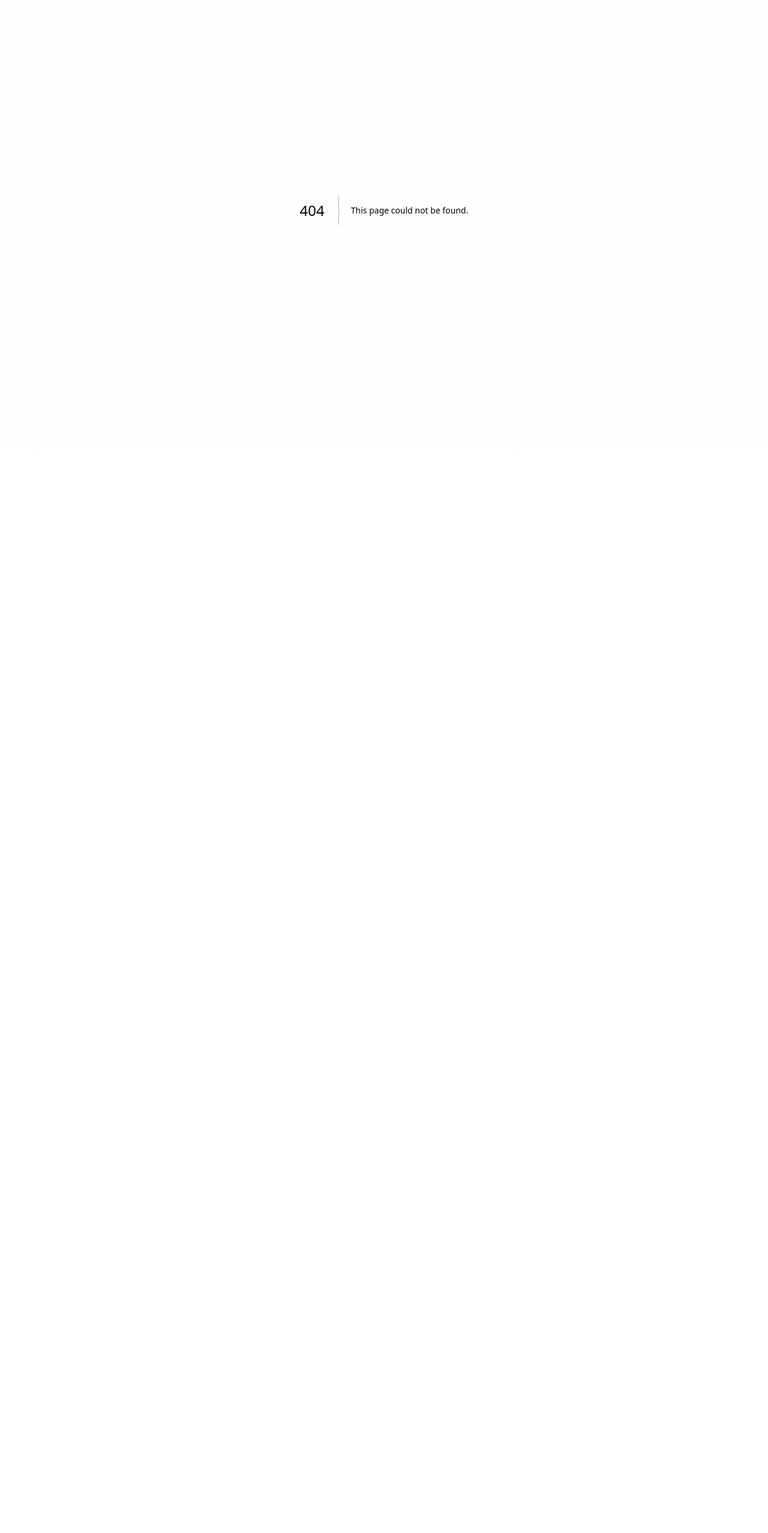
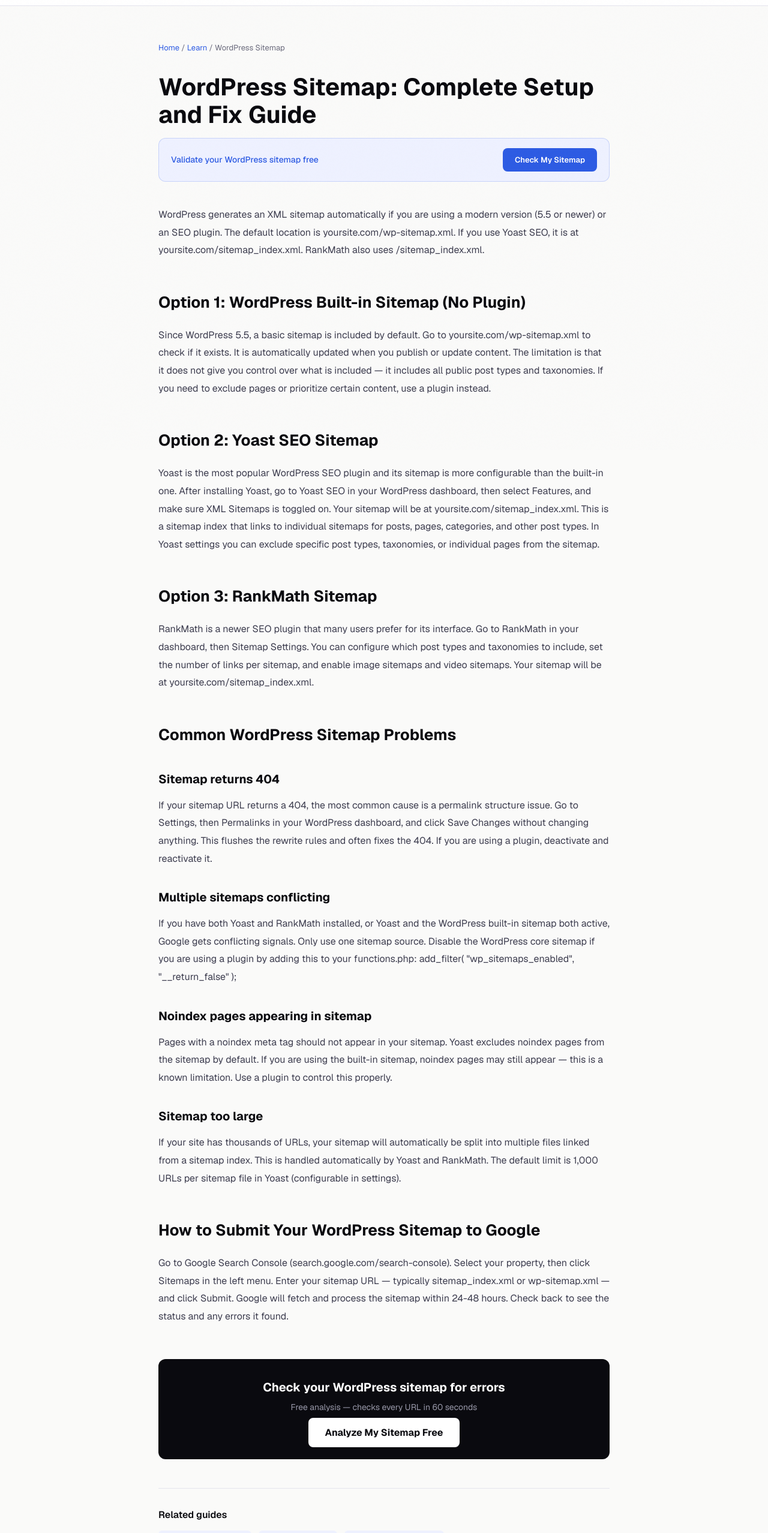
Before and after one commit to Watermelon-Coctail-Bar/sitemap-fixer, a Next.js app: page /learn/wordpress-sitemap in a window 1280 px wide. Before the commit this address had no page. Shown: the part 50-2606 px from the top of the page at 60% size. Before the commit the page ends 800 px from the top, so only its background shows below. Built offline with nearby package versions, Linux system fonts and the light colour scheme.

Commit message:
Create page.tsx

```diff
--- /dev/null
+++ b/src/app/learn/wordpress-sitemap/page.tsx
@@ -0,0 +1,65 @@
+import type { Metadata } from 'next';
+export const metadata: Metadata = {
+  title: 'WordPress Sitemap: Setup, Fix, and Submit Guide | SitemapFixer',
+  description: 'Everything about WordPress sitemaps — how to enable them with Yoast, RankMath, or built-in WordPress, fix common errors, and submit to Google Search Console.',
+  alternates: { canonical: 'https://sitemapfixer.com/learn/wordpress-sitemap' },
+  openGraph: { title: 'WordPress Sitemap Guide', description: 'How to set up, fix, and submit your WordPress sitemap.', url: 'https://sitemapfixer.com/learn/wordpress-sitemap', type: 'article' },
+};
+export default function Page() {
+  return (
+    <div style={{ maxWidth: 800, margin: '0 auto', padding: '60px 24px' }}>
+      <nav style={{ fontSize: 13, color: '#6b6b7d', marginBottom: 32 }}>
+        <a href="/" style={{ color: '#2d5be3', textDecoration: 'none' }}>Home</a>{' / '}
+        <a href="/learn" style={{ color: '#2d5be3', textDecoration: 'none' }}>Learn</a>{' / '}
+        <span>WordPress Sitemap</span>
+      </nav>
+      <h1 style={{ fontSize: 40, fontWeight: 700, color: '#0a0a0f', marginBottom: 16, lineHeight: 1.15 }}>WordPress Sitemap: Complete Setup and Fix Guide</h1>
+      <div style={{ background: '#eef1ff', border: '1px solid rgba(45,91,227,0.2)', borderRadius: 12, padding: '16px 20px', marginBottom: 40, display: 'flex', alignItems: 'center', justifyContent: 'space-between', gap: 16 }}>
+        <span style={{ fontSize: 14, color: '#2d5be3', fontWeight: 500 }}>Validate your WordPress sitemap free</span>
+        <a href="/" style={{ background: '#2d5be3', color: 'white', padding: '10px 20px', borderRadius: 8, textDecoration: 'none', fontWeight: 600, fontSize: 13 }}>Check My Sitemap</a>
+      </div>
+      <div style={{ fontSize: 16, color: '#3d3d4f', lineHeight: 1.85 }}>
+        <p style={{ marginBottom: 24 }}>WordPress generates an XML sitemap automatically if you are using a modern version (5.5 or newer) or an SEO plugin. The default location is yoursite.com/wp-sitemap.xml. If you use Yoast SEO, it is at yoursite.com/sitemap_index.xml. RankMath also uses /sitemap_index.xml.</p>
+
+        <h2 style={{ fontSize: 26, fontWeight: 700, color: '#0a0a0f', marginTop: 48, marginBottom: 16 }}>Option 1: WordPress Built-in Sitemap (No Plugin)</h2>
+        <p style={{ marginBottom: 24 }}>Since WordPress 5.5, a basic sitemap is included by default. Go to yoursite.com/wp-sitemap.xml to check if it exists. It is automatically updated when you publish or update content. The limitation is that it does not give you control over what is included — it includes all public post types and taxonomies. If you need to exclude pages or prioritize certain content, use a plugin instead.</p>
+
+        <h2 style={{ fontSize: 26, fontWeight: 700, color: '#0a0a0f', marginTop: 48, marginBottom: 16 }}>Option 2: Yoast SEO Sitemap</h2>
+        <p style={{ marginBottom: 24 }}>Yoast is the most popular WordPress SEO plugin and its sitemap is more configurable than the built-in one. After installing Yoast, go to Yoast SEO in your WordPress dashboard, then select Features, and make sure XML Sitemaps is toggled on. Your sitemap will be at yoursite.com/sitemap_index.xml. This is a sitemap index that links to individual sitemaps for posts, pages, categories, and other post types. In Yoast settings you can exclude specific post types, taxonomies, or individual pages from the sitemap.</p>
+
+        <h2 style={{ fontSize: 26, fontWeight: 700, color: '#0a0a0f', marginTop: 48, marginBottom: 16 }}>Option 3: RankMath Sitemap</h2>
+        <p style={{ marginBottom: 24 }}>RankMath is a newer SEO plugin that many users prefer for its interface. Go to RankMath in your dashboard, then Sitemap Settings. You can configure which post types and taxonomies to include, set the number of links per sitemap, and enable image sitemaps and video sitemaps. Your sitemap will be at yoursite.com/sitemap_index.xml.</p>
+
+        <h2 style={{ fontSize: 26, fontWeight: 700, color: '#0a0a0f', marginTop: 48, marginBottom: 16 }}>Common WordPress Sitemap Problems</h2>
+
+        <h3 style={{ fontSize: 20, fontWeight: 700, color: '#0a0a0f', marginTop: 32, marginBottom: 10 }}>Sitemap returns 404</h3>
+        <p style={{ marginBottom: 24 }}>If your sitemap URL returns a 404, the most common cause is a permalink structure issue. Go to Settings, then Permalinks in your WordPress dashboard, and click Save Changes without changing anything. This flushes the rewrite rules and often fixes the 404. If you are using a plugin, deactivate and reactivate it.</p>
+
+        <h3 style={{ fontSize: 20, fontWeight: 700, color: '#0a0a0f', marginTop: 32, marginBottom: 10 }}>Multiple sitemaps conflicting</h3>
+        <p style={{ marginBottom: 24 }}>If you have both Yoast and RankMath installed, or Yoast and the WordPress built-in sitemap both active, Google gets conflicting signals. Only use one sitemap source. Disable the WordPress core sitemap if you are using a plugin by adding this to your functions.php: add_filter( "wp_sitemaps_enabled", "__return_false" );</p>
+
+        <h3 style={{ fontSize: 20, fontWeight: 700, color: '#0a0a0f', marginTop: 32, marginBottom: 10 }}>Noindex pages appearing in sitemap</h3>
+        <p style={{ marginBottom: 24 }}>Pages with a noindex meta tag should not appear in your sitemap. Yoast excludes noindex pages from the sitemap by default. If you are using the built-in sitemap, noindex pages may still appear — this is a known limitation. Use a plugin to control this properly.</p>
+
+        <h3 style={{ fontSize: 20, fontWeight: 700, color: '#0a0a0f', marginTop: 32, marginBottom: 10 }}>Sitemap too large</h3>
+        <p style={{ marginBottom: 24 }}>If your site has thousands of URLs, your sitemap will automatically be split into multiple files linked from a sitemap index. This is handled automatically by Yoast and RankMath. The default limit is 1,000 URLs per sitemap file in Yoast (configurable in settings).</p>
+
+        <h2 style={{ fontSize: 26, fontWeight: 700, color: '#0a0a0f', marginTop: 48, marginBottom: 16 }}>How to Submit Your WordPress Sitemap to Google</h2>
+        <p style={{ marginBottom: 24 }}>Go to Google Search Console (search.google.com/search-console). Select your property, then click Sitemaps in the left menu. Enter your sitemap URL — typically sitemap_index.xml or wp-sitemap.xml — and click Submit. Google will fetch and process the sitemap within 24-48 hours. Check back to see the status and any errors it found.</p>
+      </div>
+      <div style={{ background: '#0a0a0f', borderRadius: 12, padding: '32px', textAlign: 'center', marginTop: 56 }}>
+        <div style={{ fontSize: 20, fontWeight: 700, color: 'white', marginBottom: 8 }}>Check your WordPress sitemap for errors</div>
+        <div style={{ color: '#9999aa', marginBottom: 20, fontSize: 14 }}>Free analysis — checks every URL in 60 seconds</div>
+        <a href="/" style={{ background: 'white', color: '#0a0a0f', padding: '14px 28px', borderRadius: 8, textDecoration: 'none', fontWeight: 700 }}>Analyze My Sitemap Free</a>
+      </div>
+      <div style={{ marginTop: 48, borderTop: '1px solid #e4e4ed', paddingTop: 32 }}>
+        <div style={{ fontWeight: 600, color: '#0a0a0f', marginBottom: 16 }}>Related guides</div>
+        <ul style={{ listStyle: 'none', padding: 0, display: 'flex', gap: 12, flexWrap: 'wrap' }}>
+          <li><a href="/learn/sitemap-not-working" style={{ color: '#2d5be3', textDecoration: 'none', background: '#eef1ff', padding: '6px 14px', borderRadius: 6, fontSize: 13 }}>Sitemap Not Working</a></li>
+          <li><a href="/learn/google-search-console-sitemap" style={{ color: '#2d5be3', textDecoration: 'none', background: '#eef1ff', padding: '6px 14px', borderRadius: 6, fontSize: 13 }}>Submit to Google</a></li>
+          <li><a href="/learn/sitemap-best-practices" style={{ color: '#2d5be3', textDecoration: 'none', background: '#eef1ff', padding: '6px 14px', borderRadius: 6, fontSize: 13 }}>Sitemap Best Practices</a></li>
+        </ul>
+      </div>
+    </div>
+  );
+}
```
